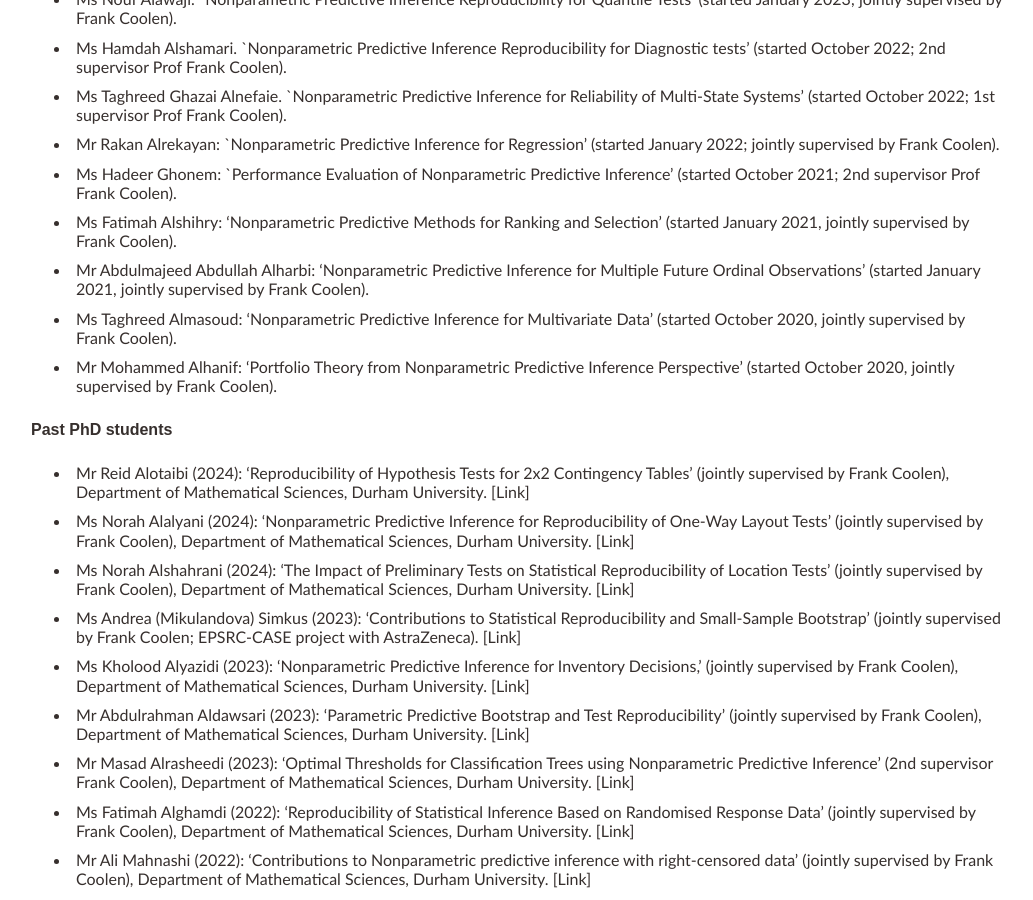
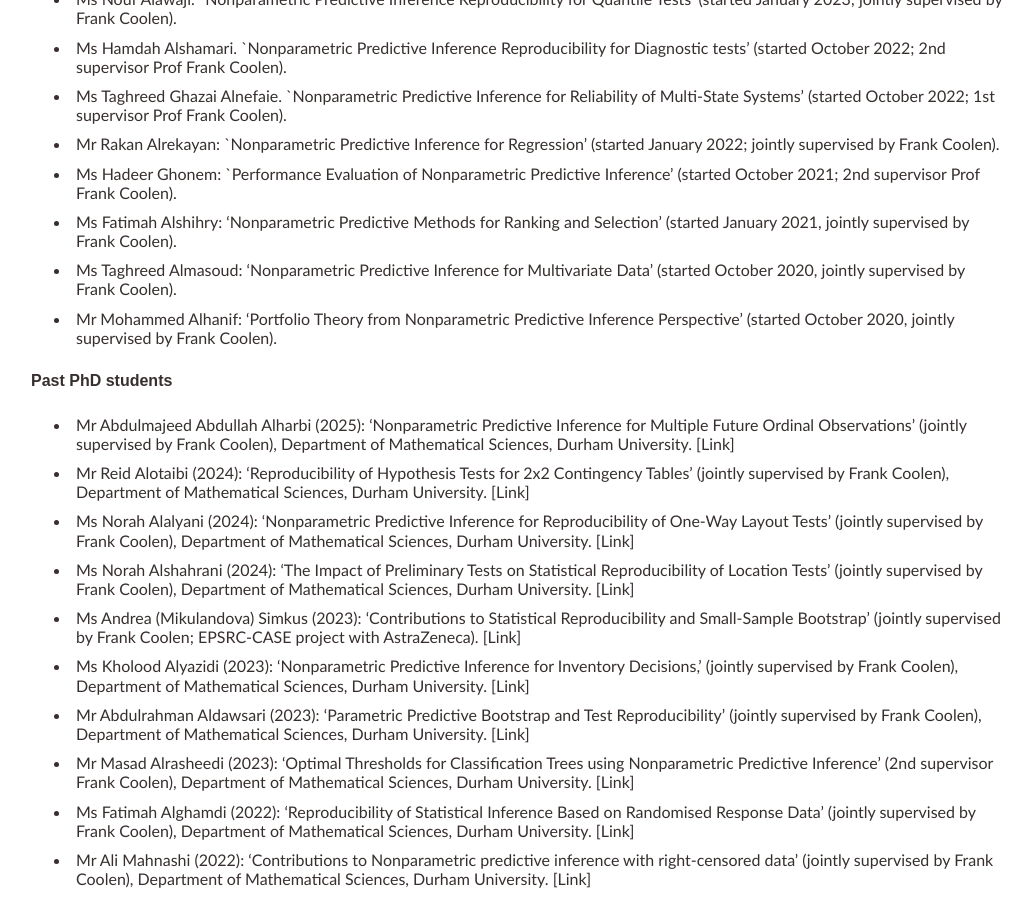
Before and after one commit to tmaturi/tahanimaturi, a Jekyll site: the page built from research.md, in a window 1280 px wide and 900 px high, scrolled down 689 px. Shown: the whole window, without its empty margins (120-1153 px from the left). Built offline with Jekyll 4.4.1, drawn with Linux system fonts in a browser that asks for light colours; our own code applies the rules of GitHub Pages for plain Markdown files.

Commit message:
Update research.md

```diff
--- a/research.md
+++ b/research.md
@@ -32,14 +32,11 @@ title: Research
 
 - Ms Taghreed Ghazai Alnefaie. `Nonparametric Predictive Inference for Reliability of Multi-State Systems'  (started October 2022; 1st supervisor Prof Frank Coolen).
 
-
 - Mr  Rakan Alrekayan:  `Nonparametric Predictive Inference for Regression' (started January 2022; jointly supervised by Frank Coolen).
 
 - Ms Hadeer Ghonem: `Performance Evaluation of Nonparametric Predictive Inference'  (started October 2021; 2nd supervisor Prof Frank Coolen).
 
 - Ms Fatimah Alshihry: 'Nonparametric Predictive Methods for Ranking and Selection' (started January 2021, jointly supervised by Frank Coolen).
-
-- Mr Abdulmajeed Abdullah Alharbi: 'Nonparametric Predictive Inference for Multiple Future Ordinal Observations' (started January 2021, jointly supervised by Frank Coolen).
 
 - Ms Taghreed Almasoud: 'Nonparametric Predictive Inference for Multivariate Data' (started October 2020, jointly supervised by Frank Coolen).
 
@@ -57,6 +54,7 @@ title: Research
 ### Past PhD students
 <br>
 
+- Mr Abdulmajeed Abdullah Alharbi (2025): 'Nonparametric Predictive Inference for Multiple Future Ordinal Observations' (jointly supervised by Frank Coolen),  Department of Mathematical Sciences, Durham University. [[Link]](http://etheses.dur.ac.uk/)
 
 - Mr Reid Alotaibi (2024): 'Reproducibility of Hypothesis Tests for 2x2 Contingency Tables' (jointly supervised by Frank Coolen),  Department of Mathematical Sciences, Durham University. [[Link]](http://etheses.dur.ac.uk/15864/)
 
```
